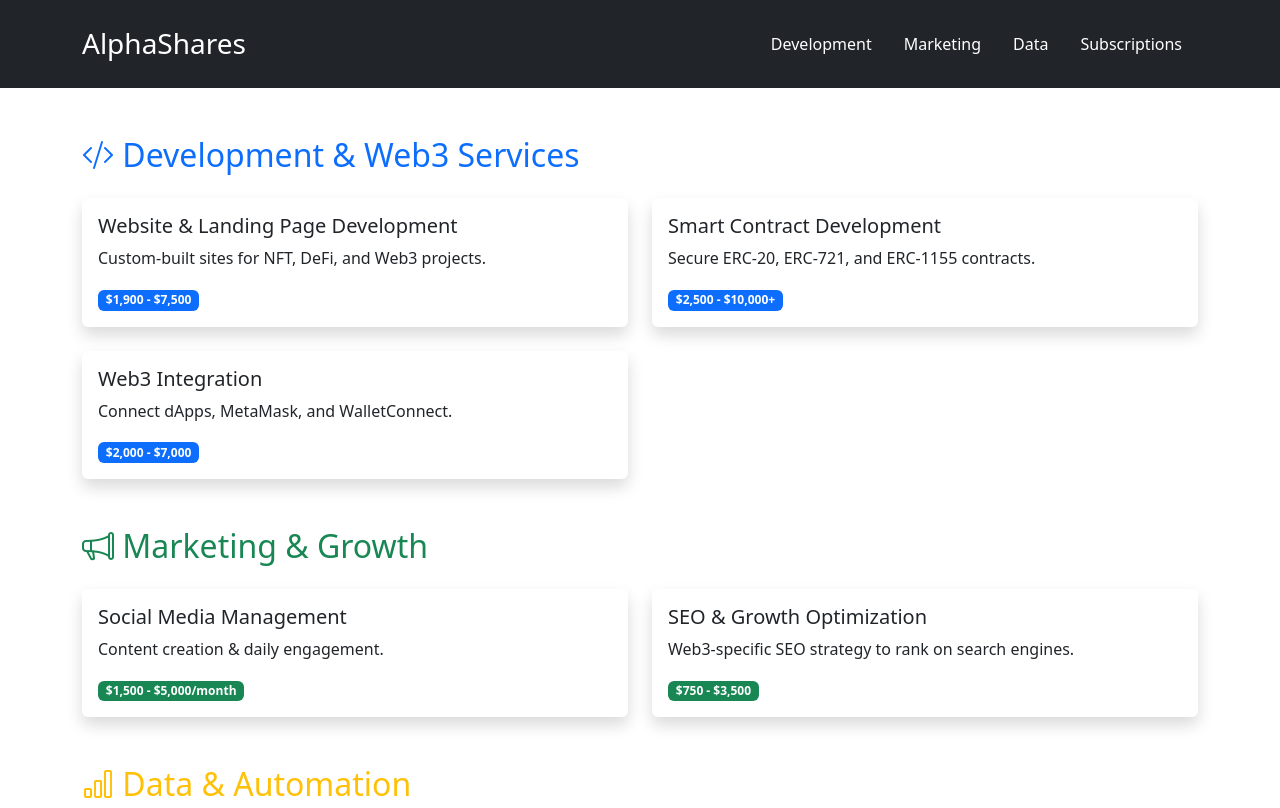
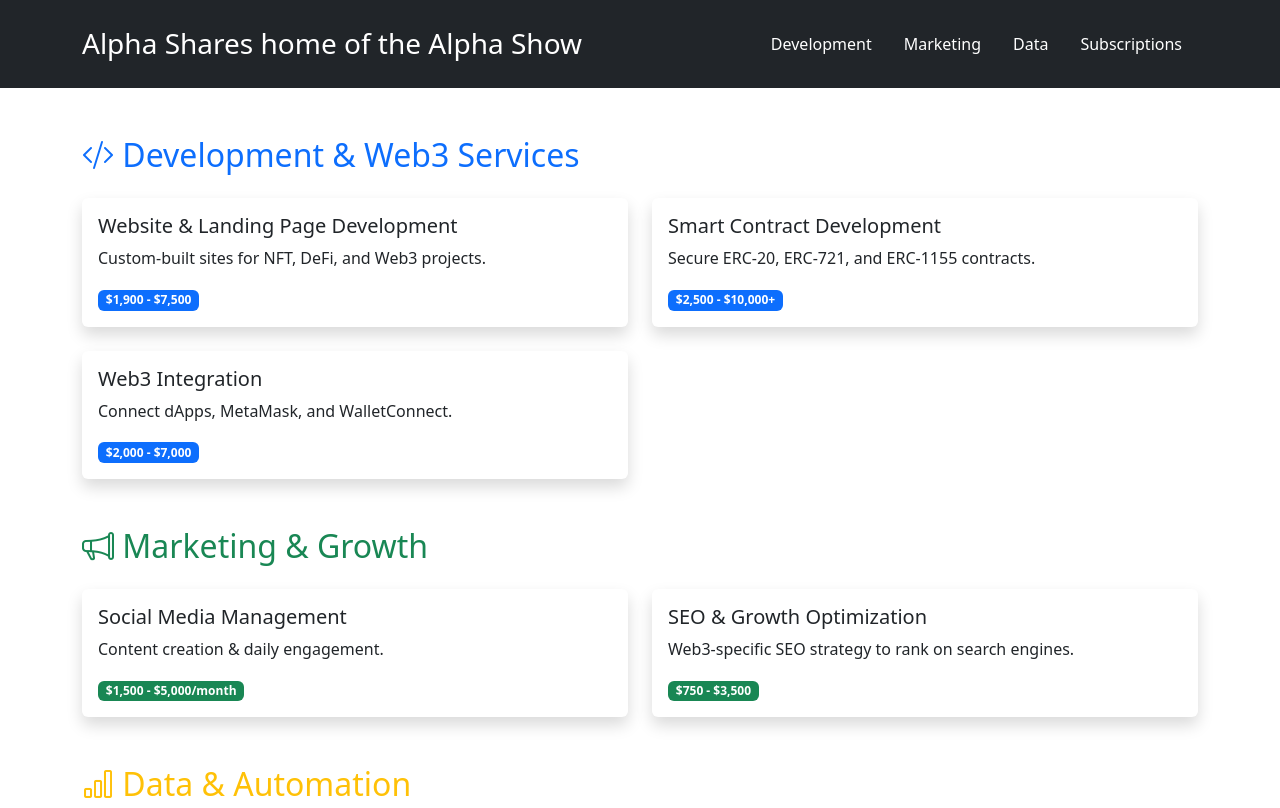
Before and after one commit to mike-oradini/alpha-shares-info, a plain HTML site: page public/index.html in a window 1280 px wide. Shown: the top 808 px of the page. Drawn offline with nearby package versions, Linux system fonts and the light colour scheme.

Commit message:
Update index.html

```diff
--- a/public/index.html
+++ b/public/index.html
@@ -3,7 +3,7 @@
 <head>
     <meta charset="UTF-8">
     <meta name="viewport" content="width=device-width, initial-scale=1">
-    <title>AlphaShares Services</title>
+    <title>Alpha Shares Service Menu</title>
     <link href="https://cdn.jsdelivr.net/npm/bootstrap@5.3.2/dist/css/bootstrap.min.css" rel="stylesheet" integrity="sha384-T3c6CoIi6uLrA9TneNEoa7RxnatzjcDSCmG1MXxSR1GAsXEV/Dwwykc2MPK8M2HN" crossorigin="anonymous">
     <link rel="stylesheet" href="https://cdn.jsdelivr.net/npm/bootstrap-icons@1.11.1/font/bootstrap-icons.css">
 </head>
@@ -12,7 +12,7 @@
 <!-- Header -->
 <header class="bg-dark text-white py-4">
     <div class="container d-flex justify-content-between align-items-center">
-        <h1 class="h3 mb-0">AlphaShares</h1>
+        <h1 class="h3 mb-0"> Alpha Shares home of the Alpha Show</h1>
         <nav>
             <ul class="nav">
                 <li class="nav-item"><a href="#development" class="nav-link text-white">Development</a></li>
```
